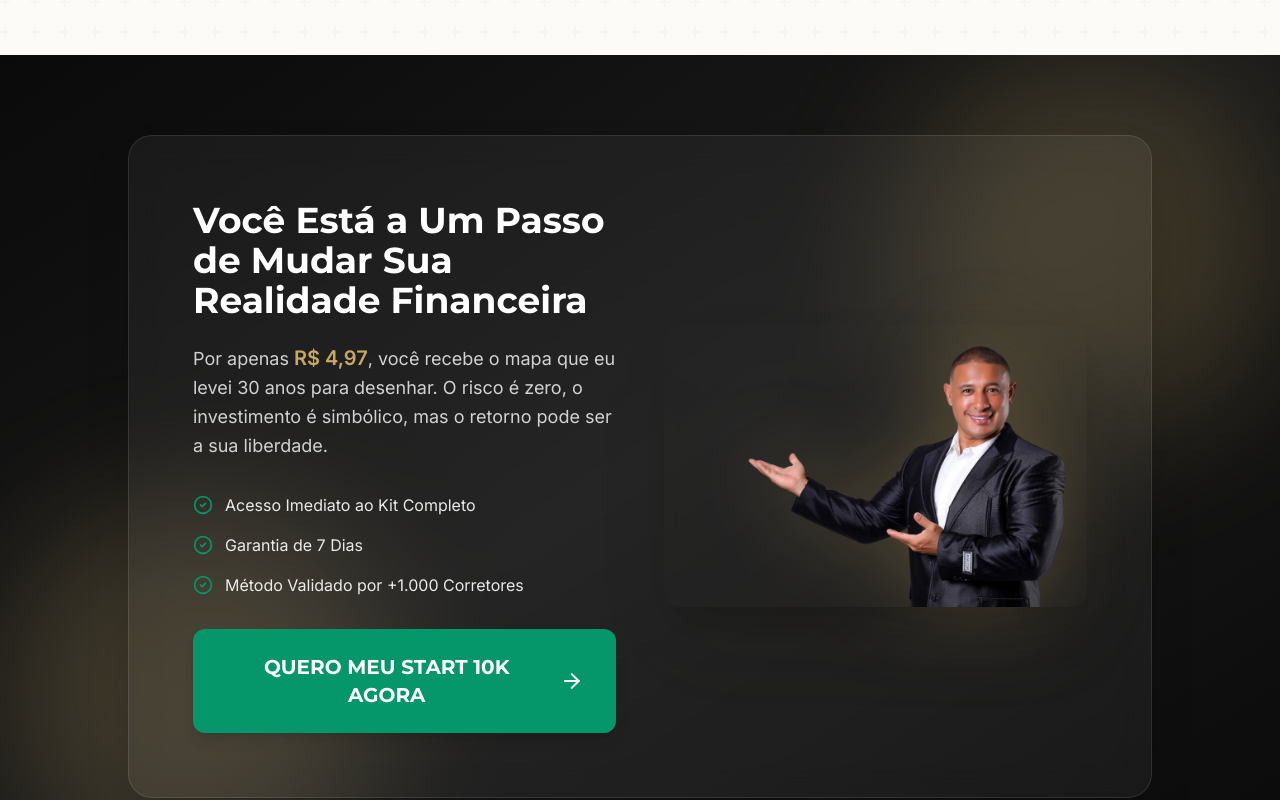
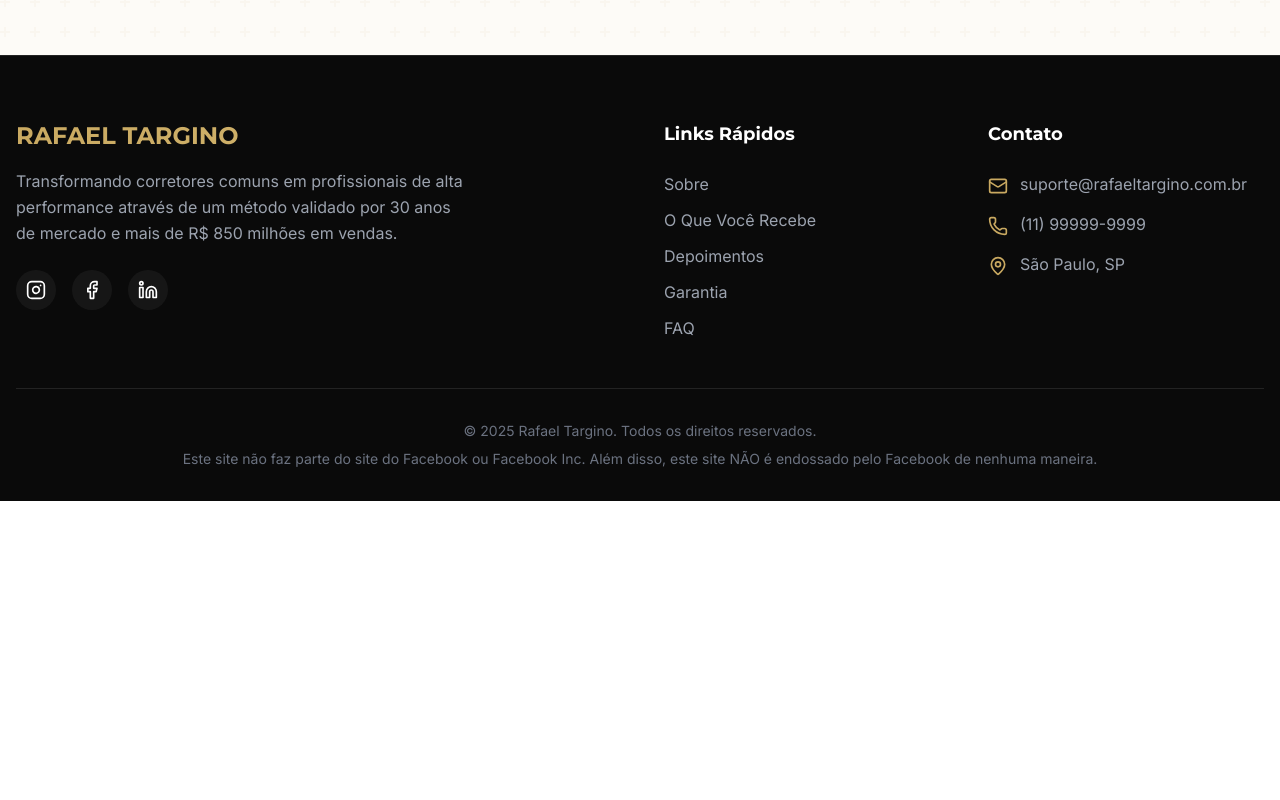
Before and after one commit to econnectmarketingdigital-cloud/isca-rafael, a React (Vite) app: page / in a window 1280 px wide. Shown: the part 9540-10340 px from the top of the page. After the commit the page ends 10041 px from the top, so only its background shows below. Built offline with nearby package versions, Linux system fonts and the light colour scheme.

Commit message:
Remove FinalCTA section

```diff
--- a/src/App.tsx
+++ b/src/App.tsx
@@ -6,7 +6,6 @@ import AboutAuthor from './components/AboutAuthor';
 import Guarantee from './components/Guarantee';
 import FAQ from './components/FAQ';
 import HowItWorks from './components/HowItWorks';
-import FinalCTA from './components/FinalCTA';
 import Footer from './components/Footer';
 import InvestmentSection from './components/InvestmentSection';
 import RiskZero from './components/RiskZero';
@@ -27,7 +26,6 @@ function App() {
       <UrgencySection />
       <Guarantee />
       <FAQ />
-      <FinalCTA />
       <Footer />
       <StickyCTA />
     </div>
--- a/src/components/FinalCTA.tsx
+++ /dev/null
@@ -1,75 +0,0 @@
-import { motion } from 'framer-motion';
-import { ArrowRight, CheckCircle2 } from 'lucide-react';
-
-export default function FinalCTA() {
-    return (
-        <section className="py-20 bg-gradient-to-br from-dark via-primary to-dark text-white relative overflow-hidden">
-            {/* Background decoration */}
-            <div className="absolute inset-0">
-                <div className="absolute top-0 right-0 w-96 h-96 bg-secondary/20 rounded-full blur-3xl"></div>
-                <div className="absolute bottom-0 left-0 w-96 h-96 bg-gold-400/20 rounded-full blur-3xl"></div>
-            </div>
-
-            <div className="container mx-auto px-4 relative z-10">
-                <div className="max-w-5xl mx-auto bg-white/5 backdrop-blur-lg rounded-3xl p-8 md:p-16 border border-white/10 shadow-2xl">
-                    <div className="grid lg:grid-cols-2 gap-12 items-center">
-                        <motion.div
-                            initial={{ opacity: 0, y: 30 }}
-                            whileInView={{ opacity: 1, y: 0 }}
-                            viewport={{ once: true }}
-                        >
-                            <h2 className="text-3xl md:text-4xl font-heading font-bold mb-6">
-                                Você Está a Um Passo de Mudar Sua Realidade Financeira
-                            </h2>
-
-                            <p className="text-lg text-white/80 mb-8 leading-relaxed">
-                                Por apenas <strong className="text-secondary text-xl">R$ 4,97</strong>, você recebe o mapa que eu levei 30 anos para desenhar.
-                                O risco é zero, o investimento é simbólico, mas o retorno pode ser a sua liberdade.
-                            </p>
-
-                            <div className="space-y-4 mb-8">
-                                {[
-                                    'Acesso Imediato ao Kit Completo',
-                                    'Garantia de 7 Dias',
-                                    'Método Validado por +1.000 Corretores'
-                                ].map((item, index) => (
-                                    <div key={index} className="flex items-center gap-3">
-                                        <CheckCircle2 className="w-5 h-5 text-success" />
-                                        <span className="text-white/90">{item}</span>
-                                    </div>
-                                ))}
-                            </div>
-
-                            <motion.a
-                                href="https://pay.hotmart.com/XXXXXX?src=lovable"
-                                whileHover={{ scale: 1.05 }}
-                                whileTap={{ scale: 0.95 }}
-                                className="block w-full bg-gradient-to-r from-success to-emerald-600 hover:from-emerald-600 hover:to-success text-white text-center text-xl font-heading font-bold py-6 px-8 rounded-xl shadow-lg hover:shadow-success/50 transition-all duration-300 flex items-center justify-center gap-3"
-                            >
-                                QUERO MEU START 10K AGORA
-                                <ArrowRight className="w-6 h-6" />
-                            </motion.a>
-                        </motion.div>
-
-                        <motion.div
-                            initial={{ opacity: 0, x: 30 }}
-                            whileInView={{ opacity: 1, x: 0 }}
-                            viewport={{ once: true }}
-                            className="relative hidden lg:block"
-                        >
-                            {/* Rafael's Photo - Smiling/Welcoming */}
-                            <img
-                                src="/uploaded_image_2_1764306153458.png"
-                                alt="Rafael Targino"
-                                className="w-full h-auto rounded-2xl shadow-2xl"
-                                style={{
-                                    filter: 'drop-shadow(0 0 40px rgba(201,169,97,0.3))'
-                                }}
-                            />
-                        </motion.div>
-                    </div>
-                </div>
-            </div>
-        </section>
-    );
-}
```
